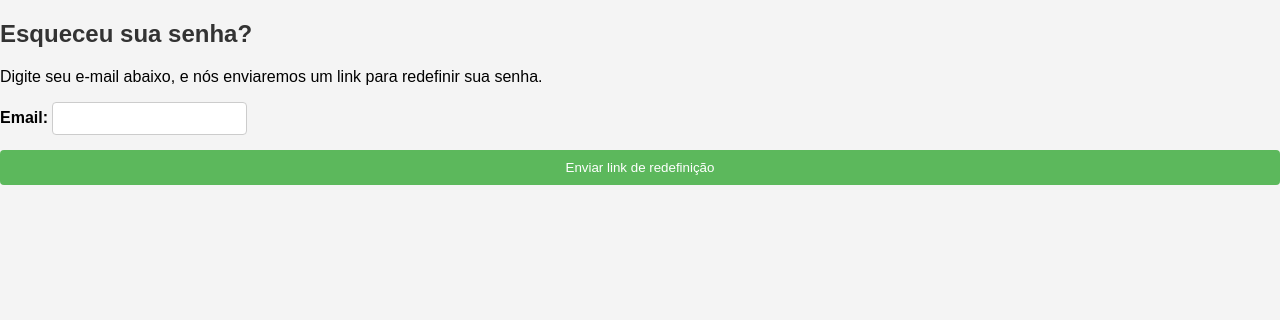
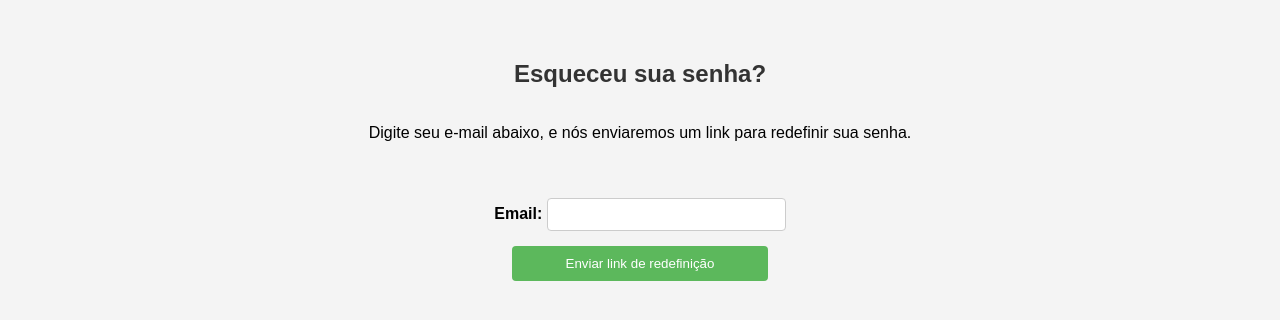
Before and after one commit to alanrios2001/django_project, a Django app: page /accounts/password_reset/ in a window 1280 px wide. Shown: the top 320 px of the page. Run offline with Django 5.2, Linux system fonts and the light colour scheme.

Commit message:
modificações nas páginas de recuperação

```diff
--- a/app_projeto/templates/registration/password_reset_complete.html
+++ b/app_projeto/templates/registration/password_reset_complete.html
@@ -1,6 +1,6 @@
 {% extends "base_generic.html" %}
 {% block content %}
-<div class="mt-5">
+<div class="texts">
     <h2 class="text-success">Senha Redefinida com Sucesso</h2>
     <p>Sua senha foi atualizada com sucesso! Você pode agora <a href="{% url 'login' %}">entrar</a> com sua nova senha.</p>
 </div>
--- a/app_projeto/templates/registration/password_reset_done.html
+++ b/app_projeto/templates/registration/password_reset_done.html
@@ -1,6 +1,6 @@
 {% extends "base_generic.html" %}
 {% block content %}
-<div class="mt-5">
+<div class="texts">
     <h2>E-mail de redefinição enviado</h2>
     <p>Verifique seu e-mail para o link de redefinição de senha. Se você não receber um e-mail, por favor verifique sua pasta de spam.</p>
 </div>
--- a/app_projeto/templates/registration/password_reset_form.html
+++ b/app_projeto/templates/registration/password_reset_form.html
@@ -1,8 +1,10 @@
 {% extends "base_generic.html" %}
 {% block content %}
 <div class="mt-5">
-    <h2>Esqueceu sua senha?</h2>
-    <p>Digite seu e-mail abaixo, e nós enviaremos um link para redefinir sua senha.</p>
+    <div class="texts">
+        <h2>Esqueceu sua senha?</h2>
+        <p style="align-self: center;">Digite seu e-mail abaixo, e nós enviaremos um link para redefinir sua senha.</p>
+    </div>
     <form method="post" class="form-group">
         {% csrf_token %}
         <div class="form-group">
--- a/static/style/style.css
+++ b/static/style/style.css
@@ -15,6 +15,17 @@ body {
     margin-top: 30px;
 }
 
+.texts{
+    display:grid;
+    position: relative;
+    text-align: center;
+    padding: 40px;
+}
+
+.mt-5{
+    align-self: center;
+}
+
 h2 {
     color: #333;
 }
@@ -25,6 +36,7 @@ form {
 }
 
 .form-group {
+    align-self: center;
     margin-bottom: 15px;
 }
 
@@ -35,11 +47,14 @@ form {
 
 .form-group input {
     padding: 8px;
+    width: 2;
+    padding-inline: 30px;
     border: 1px solid #ccc;
     border-radius: 4px;
 }
 
 button {
+    margin-inline: 40%;
     padding: 10px;
     background-color: #5cb85c;
     color: white;
```
Also changed, not shown: app_projeto/templates/auth/signup.html (+5 -5 lines), app_projeto/templates/registration/password_reset_confirm.html (+4 -4 lines).
